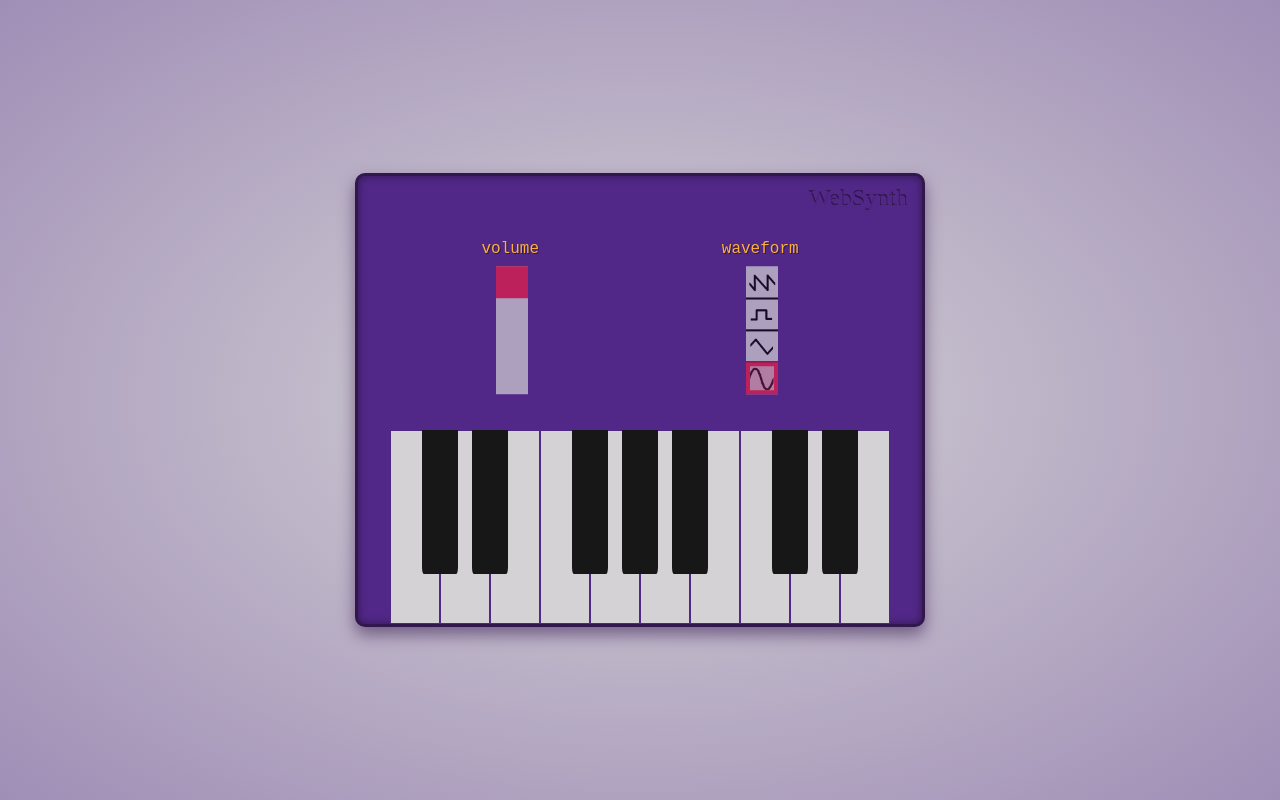
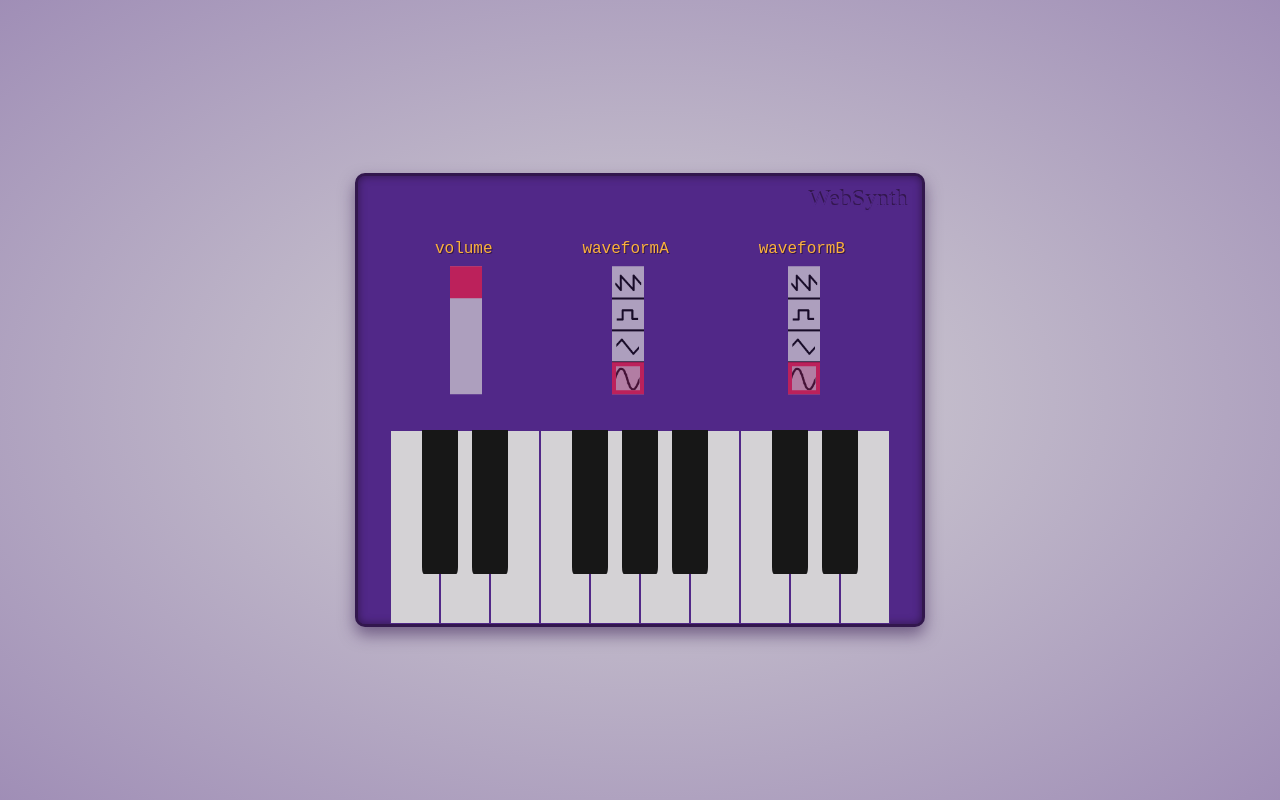
Before and after one commit to jumpbubble/WebSynth, a React (Create React App) app: page / in a window 1280 px wide. Built offline with nearby package versions, Linux system fonts and the light colour scheme.

Commit message:
added oscillator B, issue with waveform not persisting when volume is changed

```diff
--- a/src/components/Controller.tsx
+++ b/src/components/Controller.tsx
@@ -20,8 +20,13 @@ const PianoKey = (props: PianoKeyProps) => {
 interface ControllerProps {
     oscillator: any
     audioCtx: any
-    gainController: any
+    gainMaster: any
     maxGain: number
+    oscillatorB: any
+    gainB?: any
+    maxGainB?: number
+    enableB?: boolean
+    multiB?: number
 }
 const Controller = (props: ControllerProps) => {
     // note frequency values
@@ -46,9 +51,17 @@ const Controller = (props: ControllerProps) => {
         try {
             props.oscillator.frequency.setValueAtTime(note, props.audioCtx.currentTime); // value in hertz
             window.clearTimeout(timer);
-            props.gainController.gain.setValueAtTime(props.maxGain, props.audioCtx.currentTime);
+            props.gainMaster.gain.setValueAtTime(props.maxGain, props.audioCtx.currentTime);
+            if (props.oscillatorB && props.gainB && props.maxGainB && props.enableB) {
+                let mult = props.multiB || 1;
+                props.oscillatorB.frequency.setValueAtTime(note * mult, props.audioCtx.currentTime); // value in hertz
+                props.gainB.gain.setValueAtTime(props.maxGainB, props.audioCtx.currentTime);
+            }
+            if (props.gainB && !props.enableB) {
+                props.gainB.gain.setValueAtTime(0, props.audioCtx.currentTime);
+            }
             timer = setTimeout(
-                () => props.gainController.gain.setValueAtTime(0, props.audioCtx.currentTime),
+                () => props.gainMaster.gain.setValueAtTime(0, props.audioCtx.currentTime),
                 2000
             );
         }
--- a/src/components/Synth.tsx
+++ b/src/components/Synth.tsx
@@ -9,17 +9,24 @@ interface EmitterProps {
 // This component represents any number of oscillators controlled by one controller.
 // This does need to be a separate component from Rack unless the scope of this project grows significantly, consider refactoring
 const Synth = (props: EmitterProps) => {
-    const osc1 = props.audioCtx.createOscillator();
-    const gain1 = props.audioCtx.createGain();
+    const oscA = props.audioCtx.createOscillator();
+    const oscB = props.audioCtx.createOscillator();
+    const gainA = props.audioCtx.createGain(); // master volume
+    const gainB = props.audioCtx.createGain();
 
-    osc1.connect(gain1);
-    gain1.connect(props.audioCtx.destination);
-    gain1.gain.setValueAtTime(0, props.audioCtx.currentTime);
-    osc1.start();
+    oscA.connect(gainA);
+    oscB.connect(gainB);
+    gainB.connect(gainA); // connect oscillator B volume to master volume
+    gainA.connect(props.audioCtx.destination);
+    gainA.gain.setValueAtTime(0, props.audioCtx.currentTime);
+    oscA.start();
+    oscB.start();
 
     const [volume, setVolume] = useState(100);
+    const [volumeB, setVolumeB] = useState(0);
     let waveformNumber = 1;
-    const setWaveform = (waveform: number) => {
+    let waveformNumberB = 1;
+    const setWaveform = (waveform: number, osc: any) => {
         console.log(waveform, typeof waveform)
         let waveName = "sine";
         waveformNumber = waveform;
@@ -37,8 +44,10 @@ const Synth = (props: EmitterProps) => {
                 waveName = "sawtooth";
                 break;
         }
-        osc1.type = waveName;
+        osc.type = waveName;
     }
+    const setWaveformA = (waveform: number) => {setWaveform(waveform, oscA)};
+    const setWaveformB = (waveform: number) => {setWaveform(waveform, oscB)};
 
     return (
         <>
@@ -46,11 +55,19 @@ const Synth = (props: EmitterProps) => {
                 <div className="synth">
                     <div className="settings">
                         <Slider id="volume" min={0} max={100} default={volume} setter={setVolume}/>
-                        <Slider default={1} setter={setWaveform} max={4} min={1} id="waveform" waveform={true}/>
+                        <Slider default={1} setter={setWaveformA} max={4} min={1} id="waveform" name="waveformA"/>
+                        <Slider default={1} setter={setWaveformB} max={4} min={1} id="waveform" name="waveformB"/>
                     </div>
                 </div>
             </div>
-            <Controller oscillator={osc1} audioCtx={props.audioCtx} gainController={gain1} maxGain={volume/100}/>
+            <Controller oscillator={oscA}
+                        oscillatorB={oscB}
+                        audioCtx={props.audioCtx}
+                        gainMaster={gainA}
+                        gainB={gainB}
+                        maxGainB={volume/100}
+                        enableB
+                        maxGain={volume/100}/>
         </>
     );
 }
```
